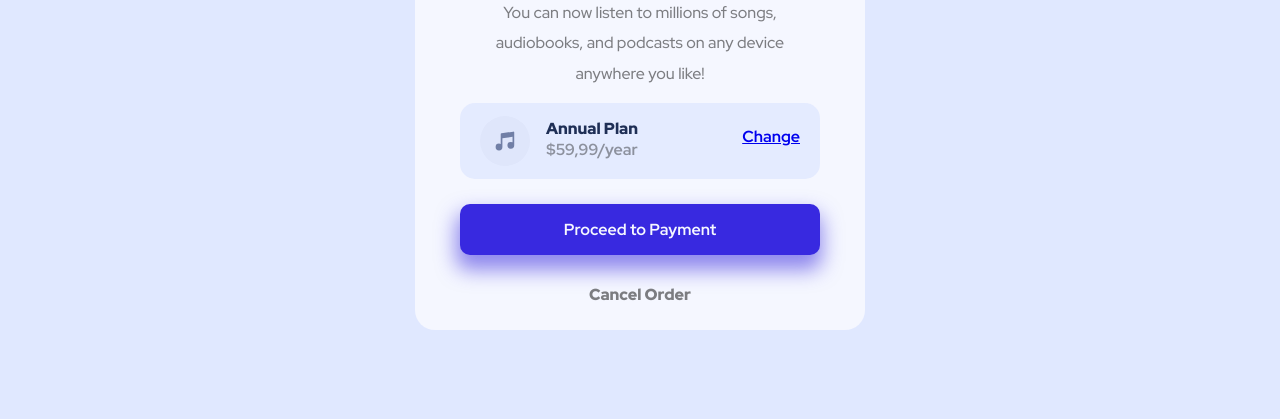
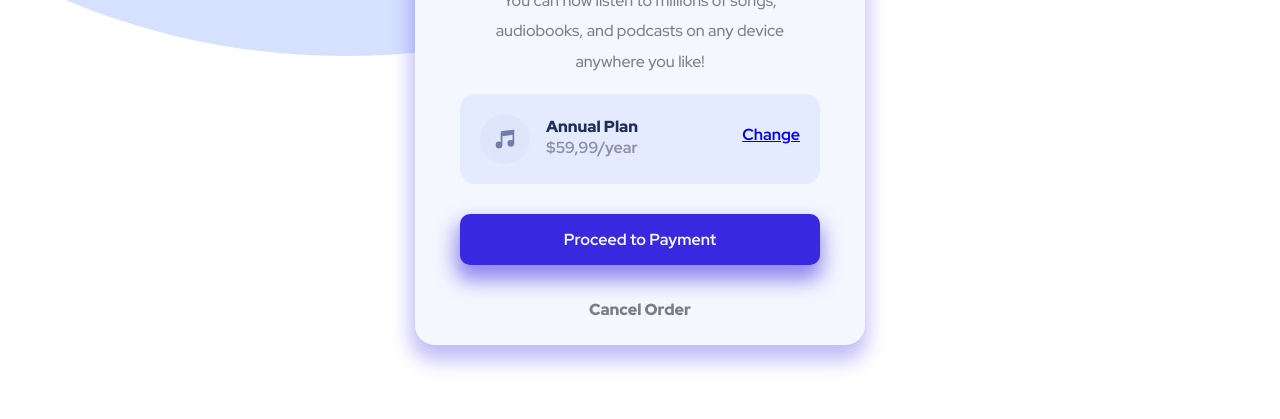
Before and after one commit to Agnesta90/Minis-Projetos, a plain HTML site: page Order Summary Component Main/index.html in a window 1280 px wide. Shown: the part 381-800 px from the top of the page. Drawn offline with Linux system fonts and the light colour scheme.

Commit message:
agora vai

```diff
--- a/Order Summary Component Main/style.css
+++ b/Order Summary Component Main/style.css
@@ -12,9 +12,12 @@ body{
    justify-content: center;
    width: 100vw;
    height: 100vh;
-   background-color: hsl(225, 100%, 94%);
+   background-image: url(images/pattern-background-desktop.svg);
+   background-repeat: no-repeat;
 }
-
+main{
+   box-shadow: -1px 12px 20px 3px hsl(245deg 73.63% 51.59% / 32%);
+}
 img{
    width: 100%;
 }
@@ -27,7 +30,7 @@ div p{
    font-size: 16px;
    font-weight: 500;
    color: rgba(0, 0, 0, 0.493);
-   padding: 14px 0px;
+   padding: 17px 0px;
    line-height: 0.8cm;
 }
 article img{
@@ -38,7 +41,7 @@ article img{
 article{
    display: flex;
    background-color: rgba(224, 232, 255, 0.753);
-   padding: 13px 20px;
+   padding: 20px;
    border-radius: 15px;
 }
 #one{
@@ -79,7 +82,8 @@ section:hover{
 }
 @media (min-width:450px){
    main {
-      width: 450px;
+      max-width: 450px;
+      max-height: 669px;
       border-radius: 20px;
       overflow: hidden;
       background-color: hsl(225, 100%, 98%);
@@ -90,7 +94,7 @@ section:hover{
       padding: 20px 13px;
    }
    section{
-      margin: 25px 0px;
+      margin: 30px 0px;
       text-align: center;
    }
 }
```
